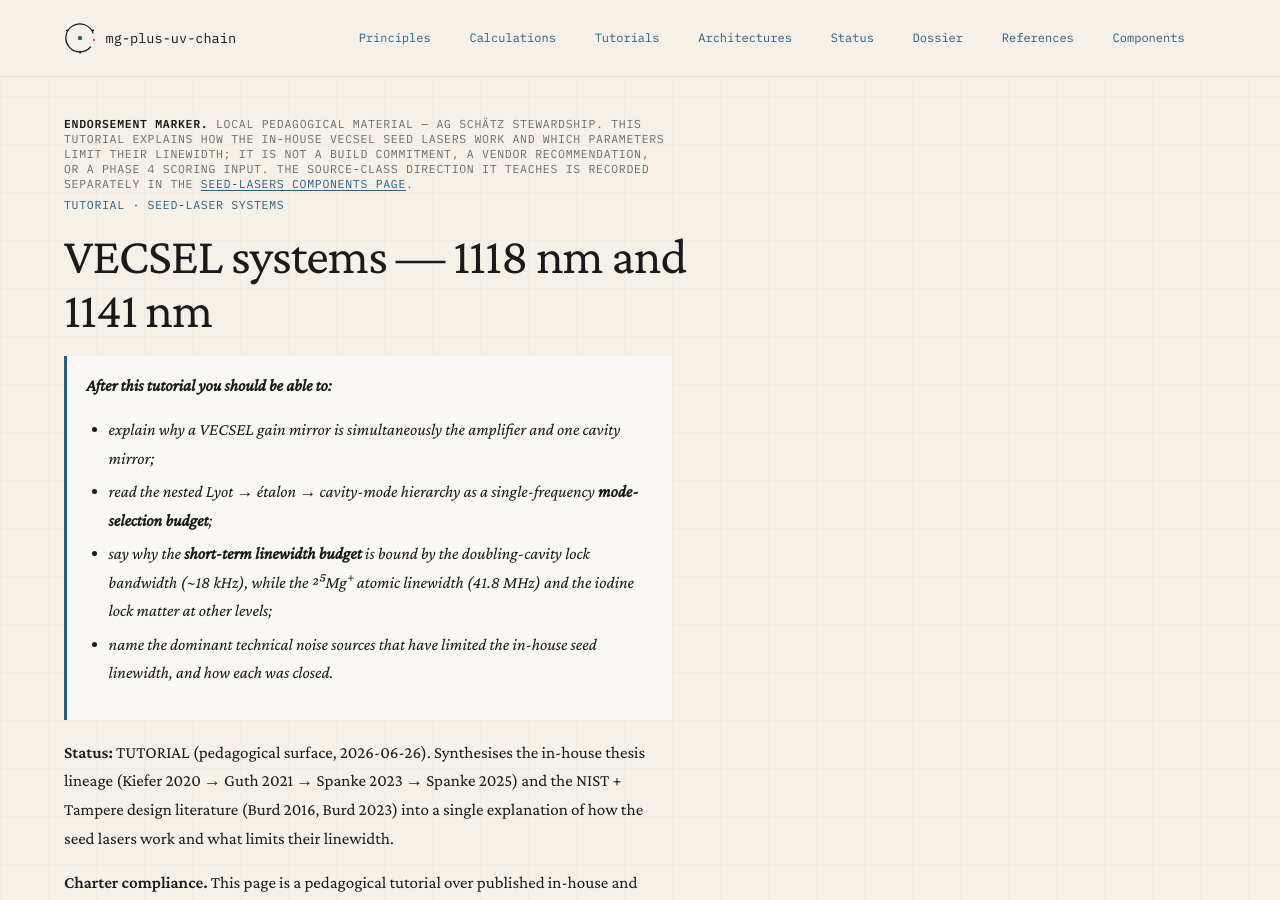
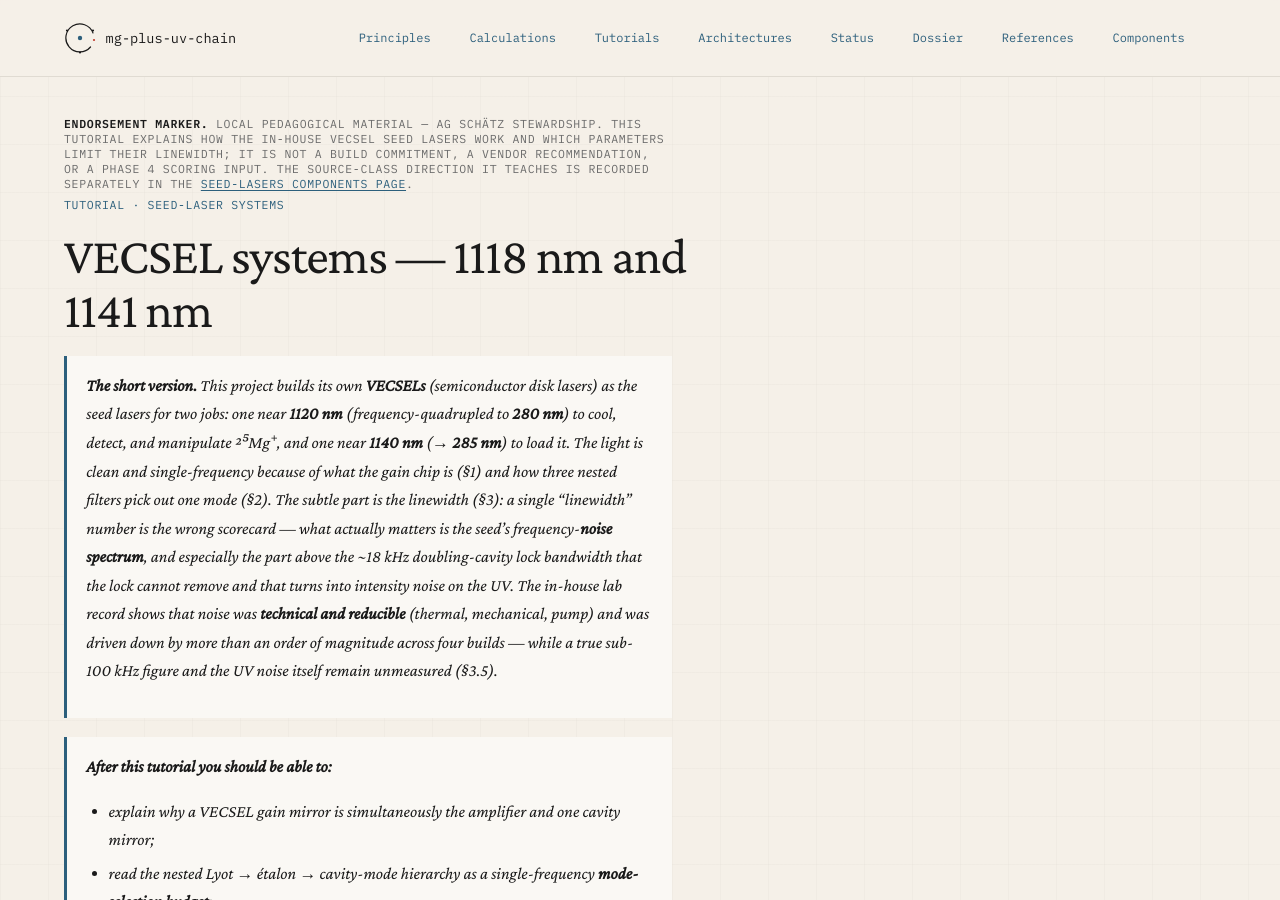
Before and after one commit to uwarring82/mg-plus-uv-chain, a Jekyll site: the page built from docs/tutorials/vecsel-systems.md, in a window 1280 px wide and 900 px high. Built offline with Jekyll 4.4.1, drawn with Linux system fonts in a browser that asks for light colours.

Commit message:
docs(tutorials): add plain-language "short version" TL;DR at the top
Newcomer-accessibility pass (reviewer): a 4-sentence plain-language summary
right under the title states the central thesis — the two systems (1120→280,
1140→285), that single-frequency operation comes from the gain chip + nested
filters, and that the binding linewidth quantity is the frequency-noise
spectrum above the ~18 kHz lock bandwidth, not an integrated number — so a
first-time reader gets the argument before the jargon. The atomic-linewidth
box stays in its softened "which linewidth matters, and where" form.

Co-Authored-By: Claude Opus 4.8 <noreply@anthropic.com>

```diff
--- a/docs/tutorials/vecsel-systems.md
+++ b/docs/tutorials/vecsel-systems.md
@@ -9,6 +9,8 @@ description: How the in-house VECSEL seed lasers work — gain-mirror properties
 <p class="eyebrow">Tutorial · seed-laser systems</p>
 
 # VECSEL systems — 1118 nm and 1141 nm
+
+> **The short version.** This project builds its own **VECSELs** (semiconductor disk lasers) as the seed lasers for two jobs: one near **1120 nm** (frequency-quadrupled to **280 nm**) to cool, detect, and manipulate ²⁵Mg⁺, and one near **1140 nm** (→ **285 nm**) to load it. The light is clean and single-frequency because of *what the gain chip is* (§1) and *how three nested filters pick out one mode* (§2). The subtle part is the linewidth (§3): a single "linewidth" number is the wrong scorecard — what actually matters is the seed's frequency-**noise spectrum**, and especially the part *above* the ~18 kHz doubling-cavity lock bandwidth that the lock cannot remove and that turns into intensity noise on the UV. The in-house lab record shows that noise was **technical and reducible** (thermal, mechanical, pump) and was driven down by more than an order of magnitude across four builds — while a true sub-100 kHz figure and the UV noise itself remain unmeasured (§3.5).
 
 > **After this tutorial you should be able to:**
 >
```
